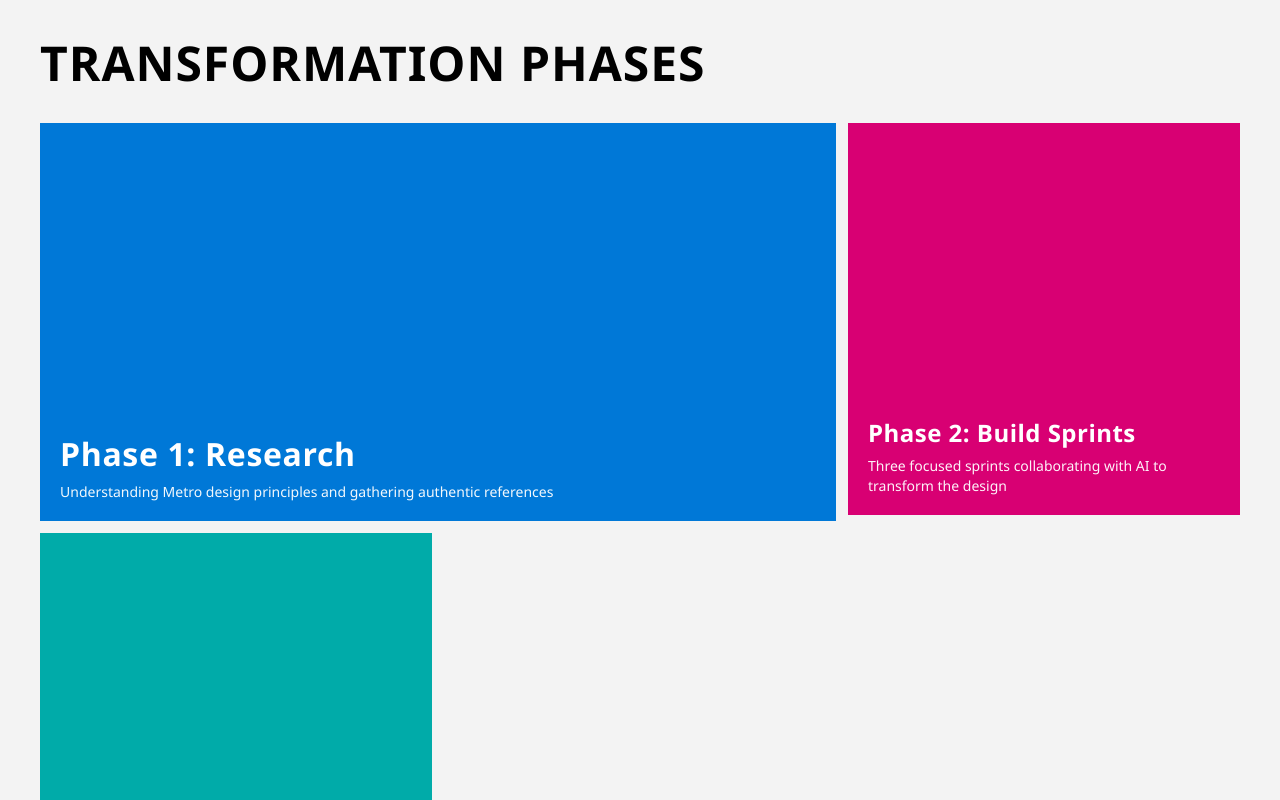
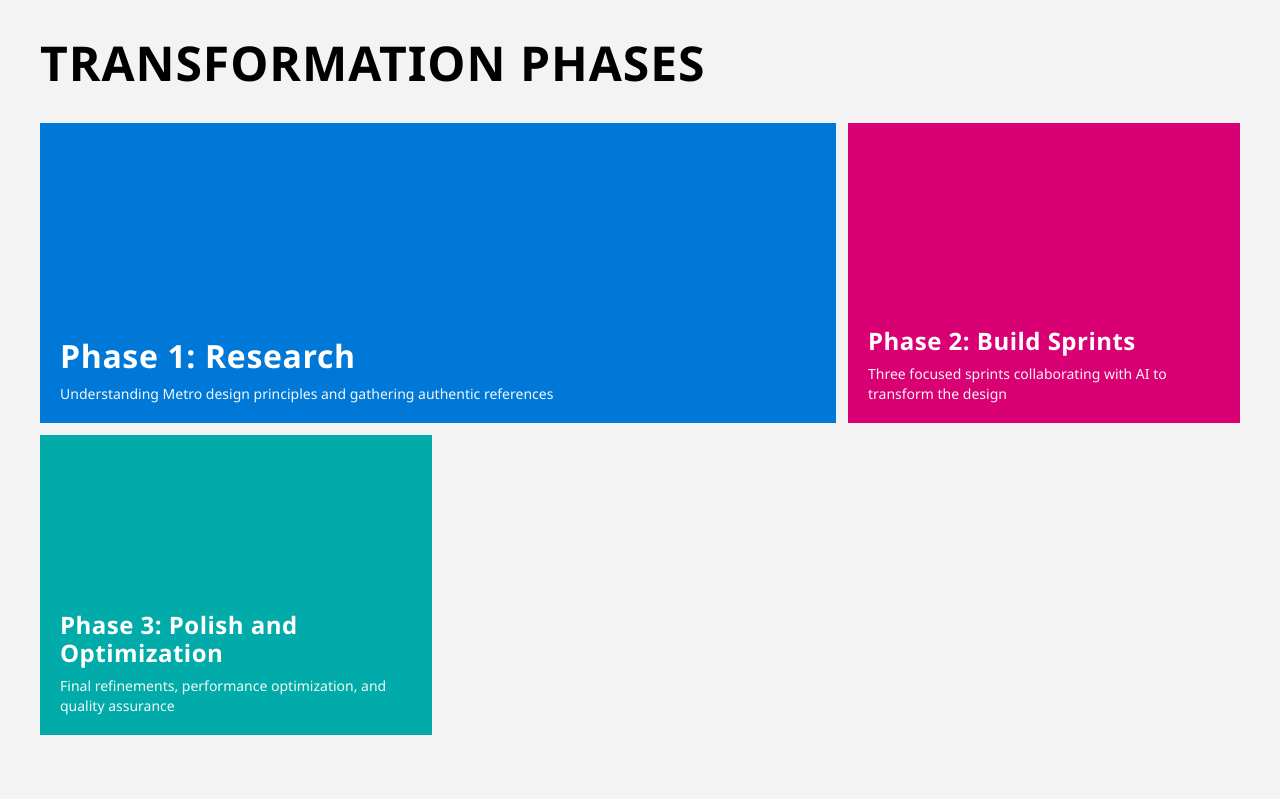
Before and after one commit to gsinghjay/swiss_metro, a React (Vite) app: page / in a window 1280 px wide. Shown: the part 580-1380 px from the top of the page. Built offline with nearby package versions, Linux system fonts and the light colour scheme.

Commit message:
Remove aspect-ratio, let tiles fill grid cells completely

```diff
--- a/src/components/MetroTile.css
+++ b/src/components/MetroTile.css
@@ -12,25 +12,27 @@
 }
 
 .metro-tile[data-size="1x1"] {
-  aspect-ratio: 1;
   grid-column: span 1;
+  grid-row: span 1;
+  height: 100%;
 }
 
 .metro-tile[data-size="2x1"] {
-  aspect-ratio: 2 / 1;
   grid-column: span 2;
+  grid-row: span 1;
+  height: 100%;
 }
 
 .metro-tile[data-size="1x2"] {
-  aspect-ratio: 1 / 2;
   grid-column: span 1;
   grid-row: span 2;
+  height: 100%;
 }
 
 .metro-tile[data-size="2x2"] {
-  aspect-ratio: 1;
   grid-column: span 2;
   grid-row: span 2;
+  height: 100%;
 }
 
 .tile-content {
```
